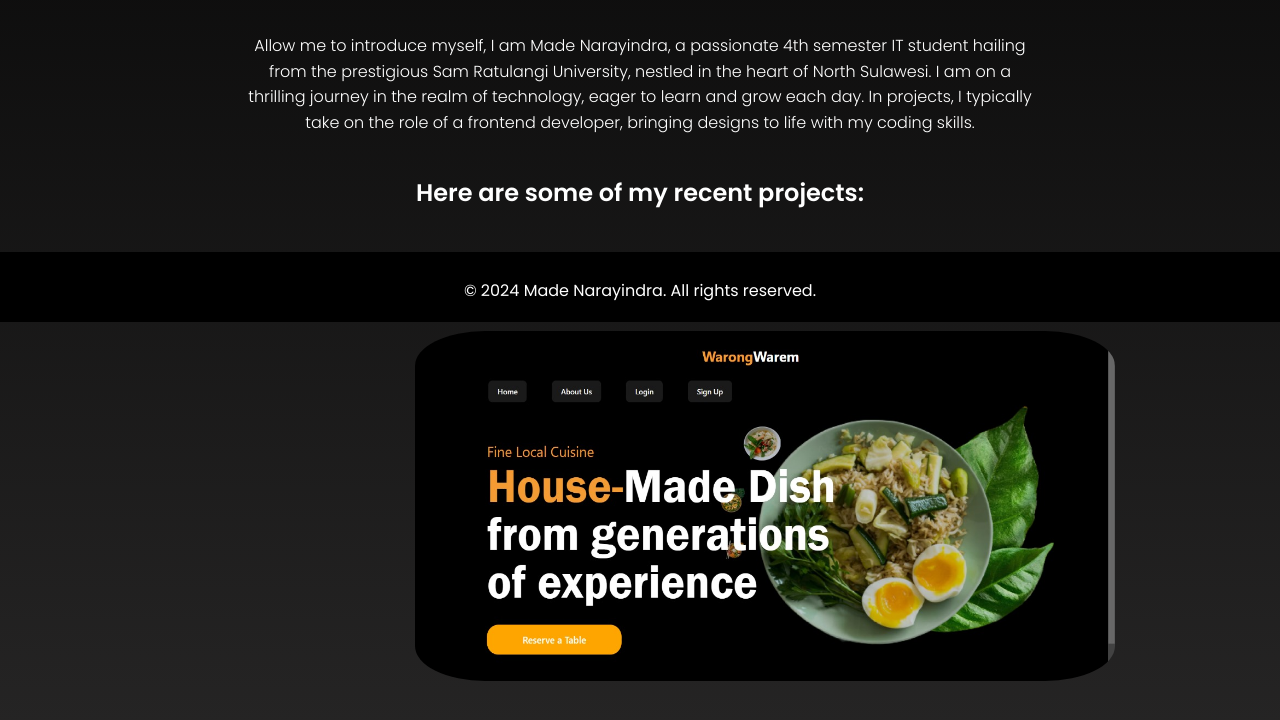
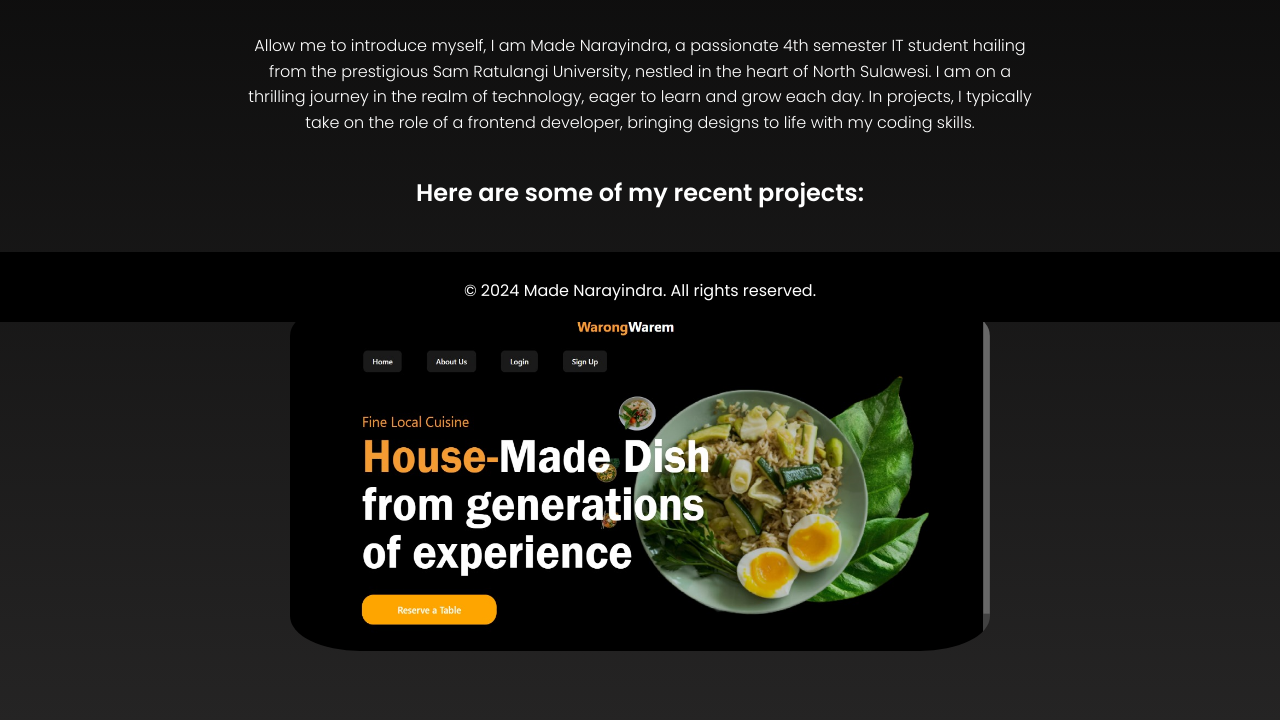
Before and after one commit to Yindraa/TIK2032-Project, a plain HTML site: page index.html in a window 1280 px wide. Shown: the part 478-1198 px from the top of the page. Drawn offline with Linux system fonts and the light colour scheme.

Commit message:
Edit posisi gambar pada halaman home

```diff
--- a/style.css
+++ b/style.css
@@ -136,8 +136,8 @@ body.home-page .Home-page ul {
 }
 body.home-page .project-image {
   display: block;
-  margin-left: 0;
-  margin-right: 0;
+  margin-top: 20px;
+  margin-left: -125px;
   width: 700px;
   height: 350px;
 }
```
